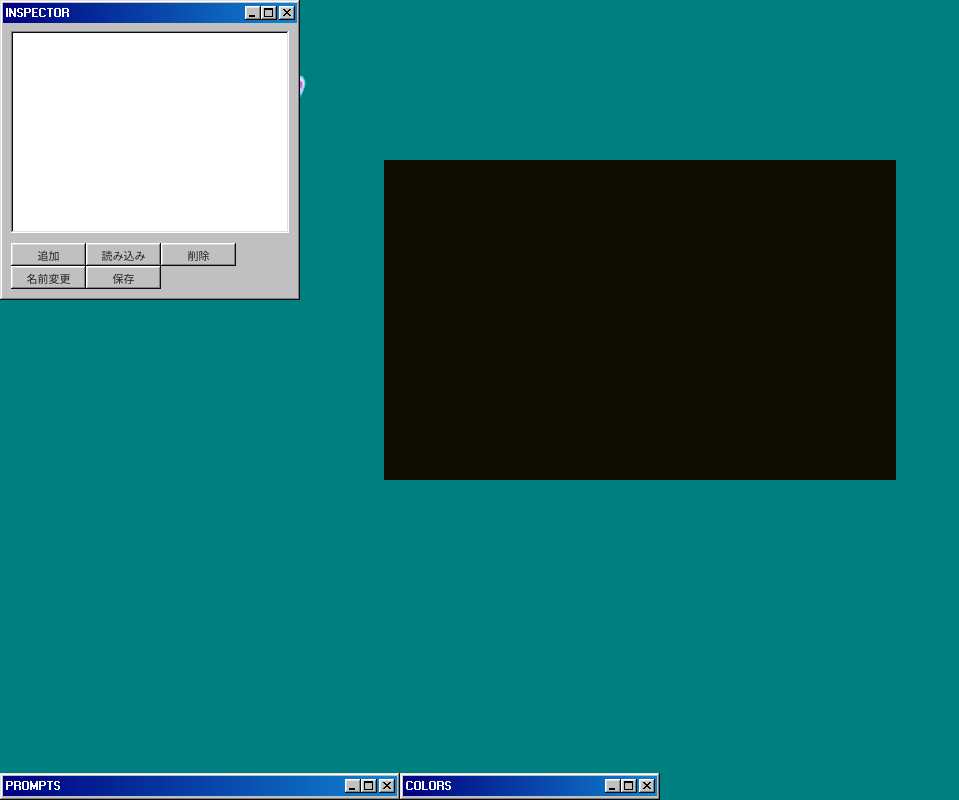
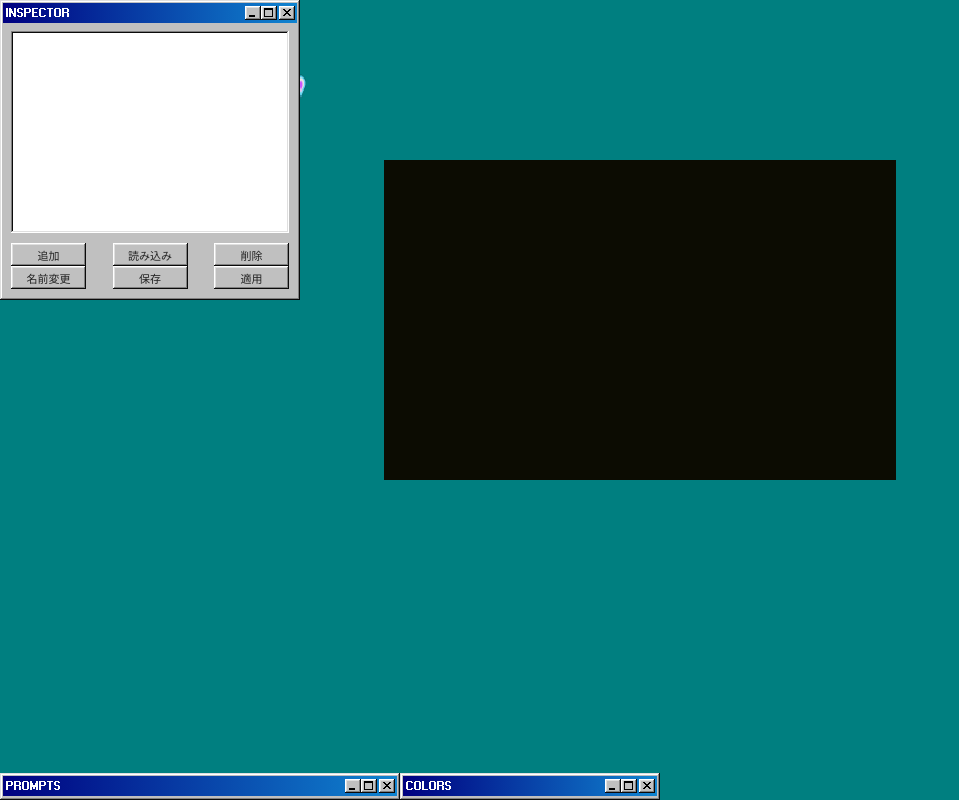
Before and after one commit to RyotaKITA-12/terminalKakeGohan, a React (Vite) app in the folder app/: page / in a window 1280 px wide. Shown: the whole page, without its empty margins (0-959 px from the left). Built offline with nearby package versions, Linux system fonts and the light colour scheme.

Commit message:
fix/Inspector: style

```diff
--- a/app/src/components/inspector/Inspector.module.scss
+++ b/app/src/components/inspector/Inspector.module.scss
@@ -10,5 +10,9 @@
     vertical-align: top;
   }
   .buttons {
+    display: flex;
+    flex-direction: row;
+    justify-content: space-between;
+    flex-wrap: wrap;
   }
 }
--- a/app/src/components/inspector/Inspector.tsx
+++ b/app/src/components/inspector/Inspector.tsx
@@ -68,6 +68,7 @@ const Inspector = () => {
     );
     setWindowContext({ [uuid]: rename, ...data });
   };
+  const onClickApply = () => {};
   if (selectedProfile === "" && profiles.length > 0) {
     setSelectedProfile(profiles[0].id);
   }
@@ -93,6 +94,7 @@ const Inspector = () => {
         <button onClick={onClickRemove}>削除</button>
         <button onClick={onClickRename}>名前変更</button>
         <button onClick={onClickSave}>保存</button>
+        <button onClick={onClickApply}>適用</button>
       </div>
     </div>
   );
```
